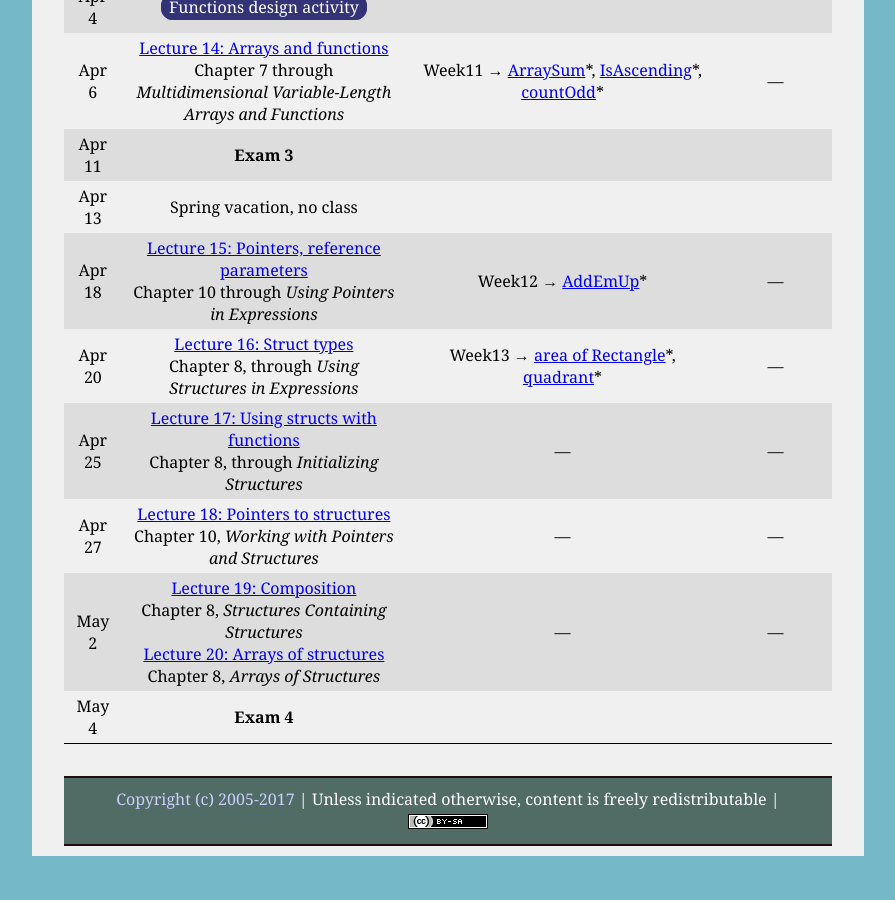
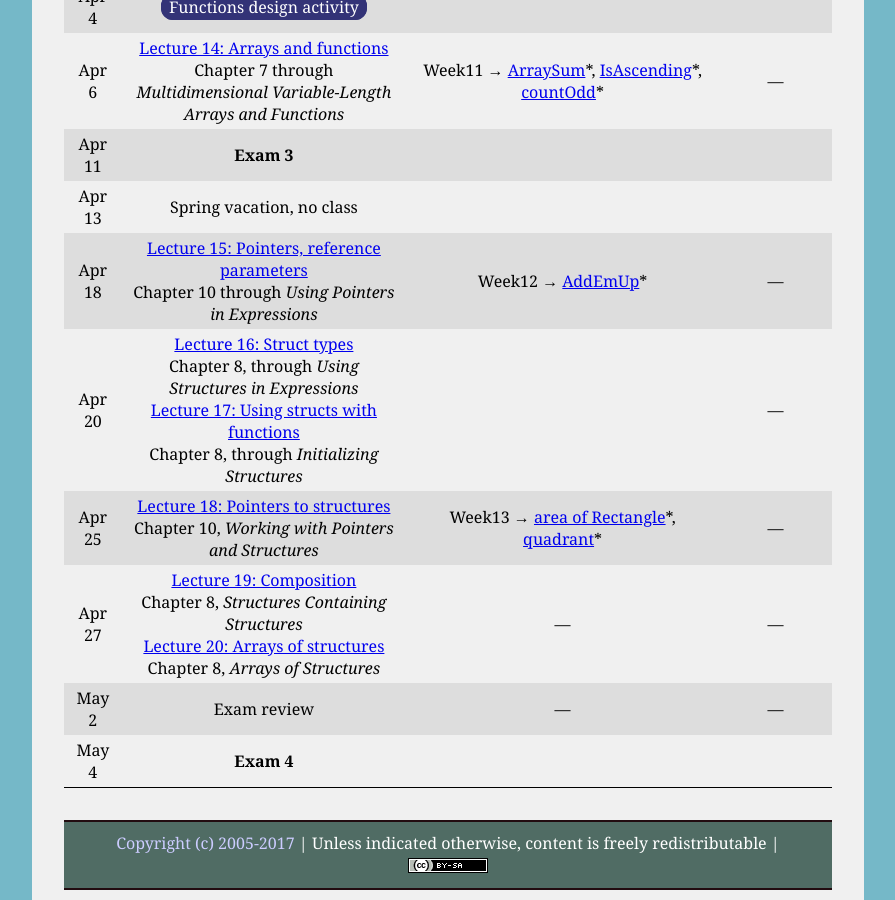
Before and after one commit to ycpcs/cs101-spring2017, a Jekyll site: the page built from schedule.md, in a window 1280 px wide and 900 px high, scrolled down 1980 px. Shown: the whole window, without its empty margins (192-1087 px from the left). Built offline with Jekyll 4.4.1, drawn with Linux system fonts in a browser that asks for light colours; before the commit the page ends 2836 px from its top, so only the background shows below that.

Commit message:
schedule update

```diff
--- a/schedule.md
+++ b/schedule.md
@@ -40,8 +40,8 @@ Apr 6 | [Lecture 14: Arrays and functions](lectures/lecture14.html)<br>Chapter 7
 Apr 11 | **Exam 3**
 Apr 13 | Spring vacation, no class
 Apr 18 | [Lecture 15: Pointers, reference parameters](lectures/lecture15.html)<br>Chapter 10 through *Using Pointers in Expressions* | Week12 &rarr; [AddEmUp](https://cs.ycp.edu/cloudcoder/#exercise?c=15,p=508)\* | &mdash;
-Apr 20 | [Lecture 16: Struct types](lectures/lecture16.html)<br>Chapter 8, through *Using Structures in Expressions* | Week13 &rarr; [area of Rectangle](https://cs.ycp.edu/cloudcoder/#exercise?c=15,p=509)\*, [quadrant](https://cs.ycp.edu/cloudcoder/#exercise?c=15,p=535)\* | &mdash;
-Apr 25 | [Lecture 17: Using structs with functions](lectures/lecture17.html)<br>Chapter 8, through *Initializing Structures* | &mdash; | &mdash;
-Apr 27 | [Lecture 18: Pointers to structures](lectures/lecture18.html)<br>Chapter 10, *Working with Pointers and Structures* | &mdash; | &mdash;
-May 2 | [Lecture 19: Composition](lectures/lecture19.html)<br>Chapter 8, *Structures Containing Structures*<br>[Lecture 20: Arrays of structures](lectures/lecture20.html)<br>Chapter 8, *Arrays of Structures* | &mdash; | &mdash;
+Apr 20 | [Lecture 16: Struct types](lectures/lecture16.html)<br>Chapter 8, through *Using Structures in Expressions*<br>[Lecture 17: Using structs with functions](lectures/lecture17.html)<br>Chapter 8, through *Initializing Structures* | | &mdash;
+Apr 25 | [Lecture 18: Pointers to structures](lectures/lecture18.html)<br>Chapter 10, *Working with Pointers and Structures* |  Week13 &rarr; [area of Rectangle](https://cs.ycp.edu/cloudcoder/#exercise?c=15,p=509)\*, [quadrant](https://cs.ycp.edu/cloudcoder/#exercise?c=15,p=535)\* | &mdash;
+Apr 27 | [Lecture 19: Composition](lectures/lecture19.html)<br>Chapter 8, *Structures Containing Structures*<br>[Lecture 20: Arrays of structures](lectures/lecture20.html)<br>Chapter 8, *Arrays of Structures* |  &mdash; | &mdash;
+May 2 | Exam review | &mdash; | &mdash;
 May 4 | **Exam 4**
```
Also changed, not shown: index.md (+2 -3 lines), labs/index.md (+8 -3 lines).
